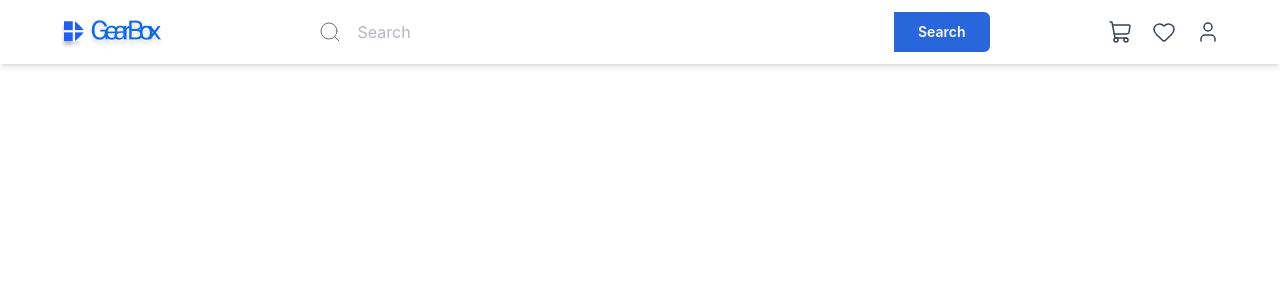
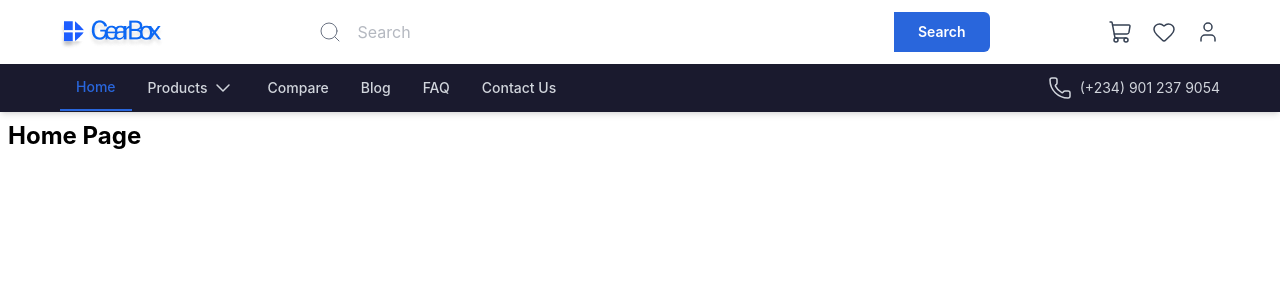
Before and after one commit to david-taiwo/gearbox, a React (Vite) app: page / in a window 1280 px wide. Shown: the top 300 px of the page. Built offline with nearby package versions, Linux system fonts and the light colour scheme.

Commit message:
completed the functionality of the navbar top and bottom

```diff
--- a/src/components/common/Navbar.jsx
+++ b/src/components/common/Navbar.jsx
@@ -1,6 +1,13 @@
 import { useState } from "react";
 import { Link, useNavigate } from "react-router-dom";
-import { Search, ShoppingCart, Heart, User, Phone } from "lucide-react";
+import {
+  Search,
+  ShoppingCart,
+  Heart,
+  User,
+  ChevronDown,
+  Phone,
+} from "lucide-react";
 
 import gearbox_logo from "../../assets/gearbox_logo.png";
 
@@ -25,7 +32,7 @@ const navLinks = [
   { label: "Compare", path: "/compare" },
   { label: "Blog", path: "/blog" },
   { label: "FAQ", path: "/faq" },
-  { label: "Contact Us", path: "/contsct" },
+  { label: "Contact Us", path: "/contact" },
 ];
 
 function Navbar() {
@@ -42,7 +49,7 @@ function Navbar() {
 
   return (
     <header className="w-full shadow-md sticky top-0 z-50 bg-white">
-      {/* -- Top Row -- */}
+      {/* -- TOP ROW -- */}
       <div className="max-w-[1440px] mx-auto px-15 py-3 flex items-center gap-4">
         {/* logo */}
         <Link to={"/"} className="flex items-center">
@@ -94,6 +101,68 @@ function Navbar() {
           </Link>
         </div>
       </div>
+      {/* -- BOTTOM ROW */}
+      <div className="bg-[#1a1a2e] text-white">
+        <div className="max-w-[1440px] mx-auto, px-15 py-0 flex items-center justify-between">
+          {/* Nav Links */}
+          <nav className="flex items-center">
+            {/* home */}
+            <Link
+              to={"/"}
+              className="px-4 py-3 text-sm font-medium text-[#2966DC] border-b-2 border-[#2966DC] hover:text-[#2966DC] transition-colors"
+            >
+              Home
+            </Link>
+            {/* products with mega menu */}
+            <div
+              className="relative"
+              onMouseEnter={() => setShowMegaMenu(true)}
+              onMouseLeave={() => setShowMegaMenu(false)}
+            >
+              <button className="px-4 py-3 text-sm font-medium text-gray-300 hover:text-white transition-colors flex items-center">
+                Products <ChevronDown className="ml-1" strokeWidth={1.5} />
+              </button>
+              {/* mega menu dropdown */}
+              {showMegaMenu && (
+                <div className="absolute top-full left-0 bg-white text-gray-800 shadow-xl rounded-b-lg z-50 w-56 py-2">
+                  {categories.map((category) => (
+                    <Link
+                      key={category}
+                      to={`/products?category=${encodeURIComponent(category)}`}
+                      className="block px-4 py-2 text-sm hover:bg-blue-50 hover:text-[#2966DC] transition-colors"
+                    >
+                      {category}
+                    </Link>
+                  ))}
+                  <div className="border-t mt-1 border-gray-200 pt-1">
+                    <Link
+                      to={"/products"}
+                      className="block px-4 py-4 text-sm text-[#2966DC]  hover:bg-blue-50"
+                    >
+                      View all
+                    </Link>
+                  </div>
+                </div>
+              )}
+            </div>
+            {/* Other nav links */}
+            {navLinks.slice(1).map((link) => (
+              <Link
+                key={link.path}
+                to={link.path}
+                className="px-4 py-3 text-sm font-medium text-gray-300 hover:text-white transition-colors"
+              >
+                {link.label}
+              </Link>
+            ))}
+          </nav>
+          {/* Phone Number */}
+          <span className="text-sm text-gray-300 flex gap-2 items-center">
+            <Phone strokeWidth={1.5} />
+            (+234) 901 237 9054
+          </span>
+        </div>
+      </div>
     </header>
   );
 }
--- a/src/main.jsx
+++ b/src/main.jsx
@@ -3,10 +3,13 @@ import { createRoot } from "react-dom/client";
 import { BrowserRouter } from "react-router-dom";
 import "./index.css";
 import App from "./App.jsx";
+import Navbar from "./components/common/Navbar.jsx";
 
 createRoot(document.getElementById("root")).render(
   <StrictMode>
     <BrowserRouter>
+      <Navbar />
+
       <App />
     </BrowserRouter>
   </StrictMode>,
--- a/src/pages/HomePage.jsx
+++ b/src/pages/HomePage.jsx
@@ -1,11 +1,5 @@
-import Navbar from "../components/common/Navbar";
-
 function HomePage() {
-  return (
-    <>
-      <Navbar />
-    </>
-  );
+  return <div className="p-2 text-2xl font-bold">Home Page</div>;
 }
 
 export default HomePage;
```
